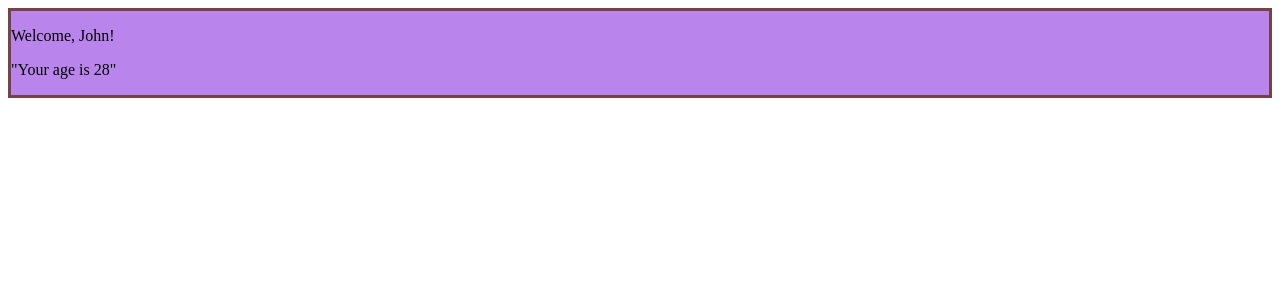
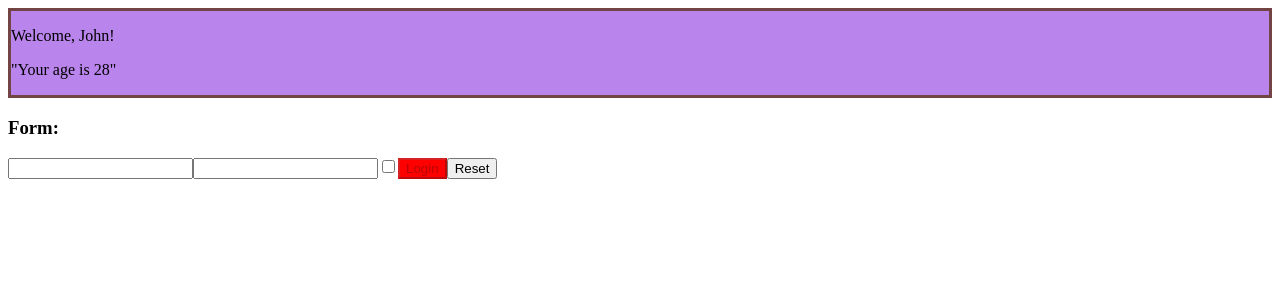
Before and after one commit to Meli357/REACT-exercises, a React (Create React App) app: page / in a window 1280 px wide. Shown: the top 300 px of the page. Built offline with nearby package versions, Linux system fonts and the light colour scheme.

Commit message:
add inline style to button

```diff
--- a/src/App.js
+++ b/src/App.js
@@ -19,7 +19,7 @@ export class App extends React.Component{
                 <ClickCounter />
                 <ClickTracker /> */}
                 {/* <InteractiveWelcome /> */}
-                {/* <Login /> */}
+                <Login />
                 {/* <UncontrolledLogin />
                 <TodoList /> */}
             </div>
--- a/src/Login.js
+++ b/src/Login.js
@@ -25,19 +25,29 @@ export class Login extends React.Component{
         })
     }
 
-    onLogin = () =>{
-        console.log(this.state)
+    // onLogin = () =>{
+    //     console.log(this.state)
+    // }
+    onLogin = () => {
+        this.setState({
+            username: this.state.username,
+            password: this.state.password,
+            remember: this.state.remember
+        })
     }
 
     render(){
         const toDisable = this.state.username === '' && this.state.password === '';
+        const StyleBtn ={
+            backgroundColor : this.state.password.length < 8 ? 'red' : 'green',
+        }
         return (
             <div>
                 <h3>Form:</h3>
                 <input name="username" value={this.state.username} onChange={this.handleAllInputs}></input>
                 <input name="password" value={this.state.password} type="password" onChange={this.handleAllInputs}></input>
                 <input name="remember" checked={this.state.remember} type="checkbox" onChange={this.handleAllInputs}></input>
-                <button disabled={toDisable ? true : false} onClick={this.onLogin}>Login</button>
+                <button disabled={toDisable ? true : false} onClick={this.onLogin} style={StyleBtn} >Login</button>
                 <button onClick={this.handleResetBtn}>Reset</button>
             </div>
         )
```
